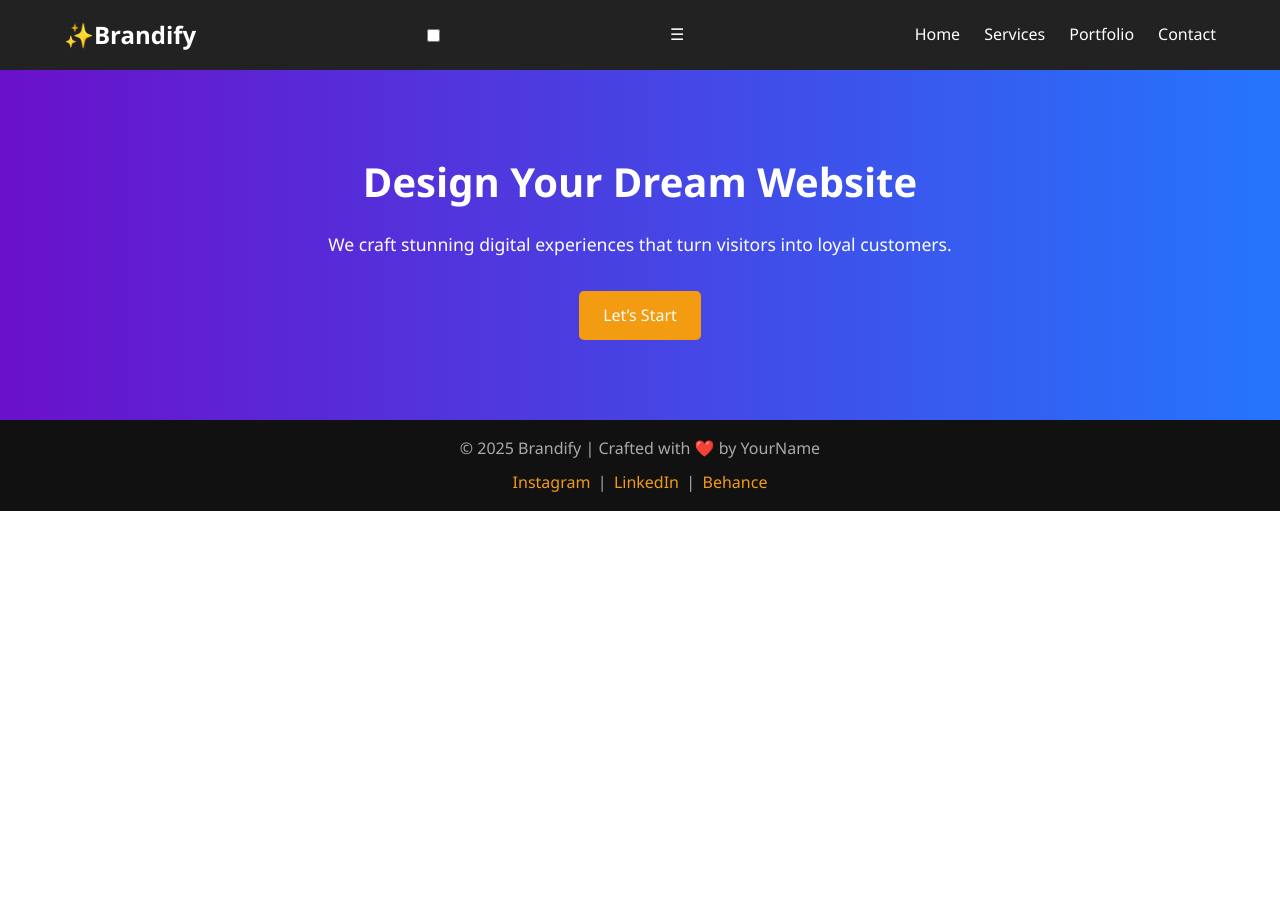
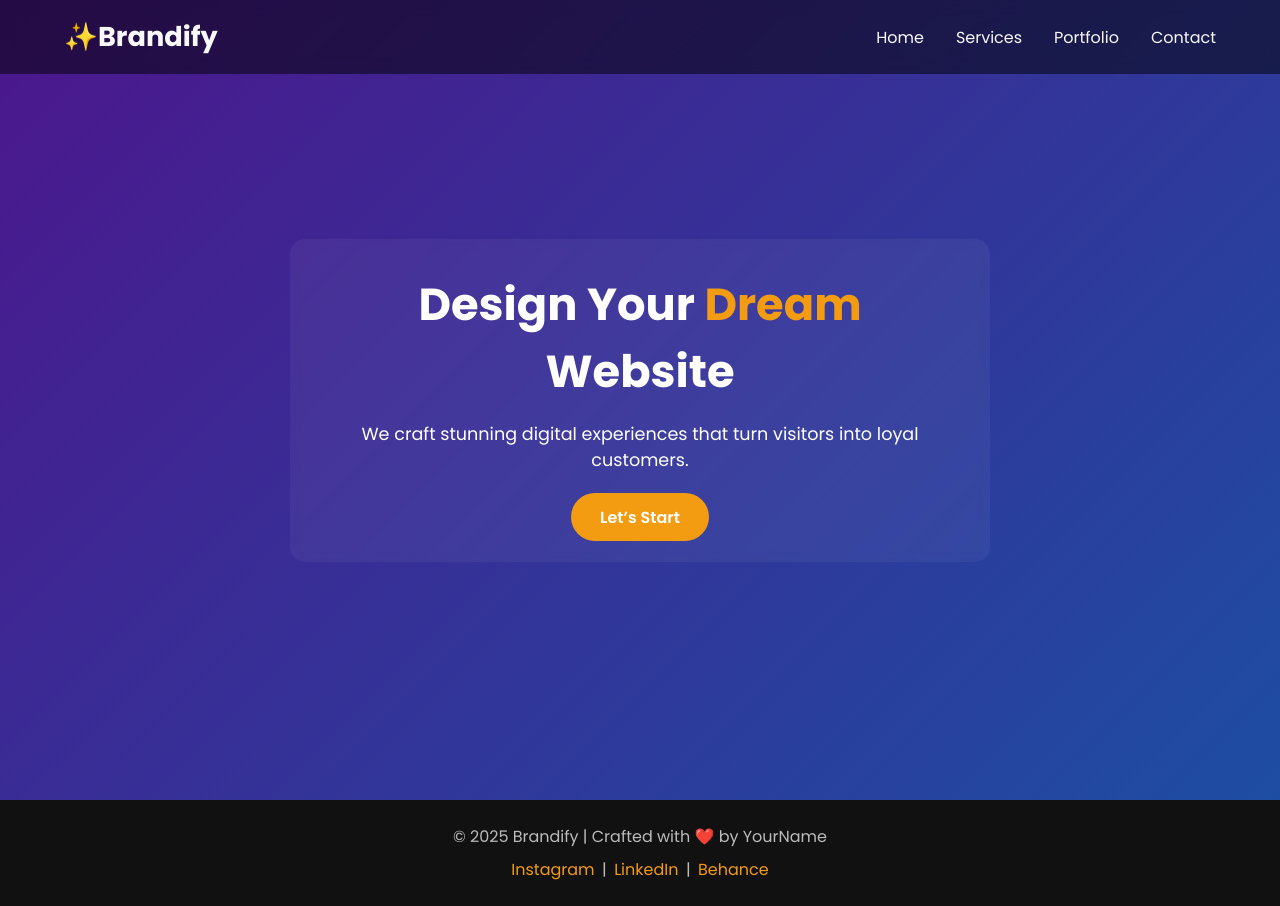
Before and after one commit to Aditi0004/task1, a plain HTML site: page index.html in a window 1280 px wide. Before the commit the page ends 800 px from the top, so only its background shows below. Drawn offline with Linux system fonts and the light colour scheme.

Commit message:
Update style.css

```diff
--- a/style.css
+++ b/style.css
@@ -1,4 +1,3 @@
-/* RESET */
 * {
   margin: 0;
   padding: 0;
@@ -6,9 +5,10 @@
 }
 
 body {
-  font-family: 'Segoe UI', sans-serif;
-  color: #333;
-  line-height: 1.6;
+  font-family: 'Poppins', sans-serif;
+  color: #eee;
+  background: linear-gradient(135deg, #1e1e2f, #12121c);
+  scroll-behavior: smooth;
 }
 
 .container {
@@ -18,9 +18,12 @@ body {
 }
 
 /* HEADER */
-header {
-  background: #222;
-  color: #fff;
+.header {
+  background: rgba(0,0,0,0.5);
+  backdrop-filter: blur(8px);
+  position: fixed;
+  width: 100%;
+  z-index: 1000;
   padding: 1rem 0;
 }
 
@@ -31,36 +34,108 @@ header {
 }
 
 .logo {
-  font-size: 1.5rem;
+  font-weight: 700;
+  font-size: 1.7rem;
+  color: #f8f8f8;
 }
 
 .nav-links {
   list-style: none;
   display: flex;
-  gap: 1.5rem;
+  gap: 2rem;
 }
 
 .nav-links a {
-  color: #fff;
+  color: #f8f8f8;
   text-decoration: none;
+  position: relative;
   font-weight: 500;
 }
 
-.nav-links a:hover {
-  color: #f39c12;
+.nav-links a::after {
+  content: '';
+  display: block;
+  width: 0;
+  height: 2px;
+  background: #f39c12;
+  transition: 0.3s;
+  position: absolute;
+  bottom: -4px;
+  left: 0;
+}
+
+.nav-links a:hover::after {
+  width: 100%;
+}
+
+/* Hamburger Menu */
+.menu-icon {
+  display: none;
+  font-size: 2rem;
+  color: #fff;
+  cursor: pointer;
+}
+
+#menu-toggle {
+  display: none;
+}
+
+@media (max-width: 768px) {
+  .menu-icon {
+    display: block;
+  }
+  .nav-links {
+    position: absolute;
+    top: 60px;
+    right: 10px;
+    background: #222;
+    padding: 1rem;
+    border-radius: 10px;
+    display: none;
+    flex-direction: column;
+    gap: 1rem;
+  }
+  #menu-toggle:checked + .menu-icon + nav .nav-links {
+    display: flex;
+  }
 }
 
 /* HERO */
 .hero {
-  background: linear-gradient(to right, #6a11cb, #2575fc);
+  position: relative;
+  height: 100vh;
+  display: flex;
+  align-items: center;
+  justify-content: center;
+  text-align: center;
+  overflow: hidden;
   color: #fff;
-  text-align: center;
-  padding: 5rem 1rem;
+}
+
+.hero-overlay {
+  position: absolute;
+  inset: 0;
+  background: linear-gradient(135deg, rgba(106,17,203,0.6), rgba(37,117,252,0.6));
+  z-index: 1;
+}
+
+.hero-content {
+  position: relative;
+  z-index: 2;
+  max-width: 700px;
+  padding: 2rem;
+  backdrop-filter: blur(5px);
+  border-radius: 15px;
+  background: rgba(255,255,255,0.05);
 }
 
 .hero h2 {
-  font-size: 2.5rem;
+  font-size: 2.8rem;
   margin-bottom: 1rem;
+}
+
+.hero h2 span {
+  color: #f39c12;
 }
 
 .hero p {
@@ -69,25 +144,25 @@ header {
 }
 
 .btn {
-  display: inline-block;
   background: #f39c12;
   color: #fff;
-  padding: 0.75rem 1.5rem;
-  border-radius: 5px;
+  padding: 0.8rem 1.8rem;
+  border-radius: 50px;
   text-decoration: none;
-  transition: background 0.3s ease;
+  font-weight: 600;
+  transition: 0.3s;
 }
 
 .btn:hover {
   background: #e67e22;
+  transform: scale(1.05);
 }
 
-/* FOOTER */
 footer {
   background: #111;
-  color: #aaa;
+  color: #bbb;
   text-align: center;
-  padding: 1rem 0;
+  padding: 1.5rem 0;
 }
 
 .footer-content {
@@ -105,15 +180,3 @@ footer {
 .social-links a:hover {
   text-decoration: underline;
 }
-
-/* RESPONSIVE */
-@media (max-width: 768px) {
-  .nav-links {
-    flex-direction: column;
-    gap: 0.75rem;
-  }
-
-  .hero h2 {
-    font-size: 2rem;
-  }
-}
```
